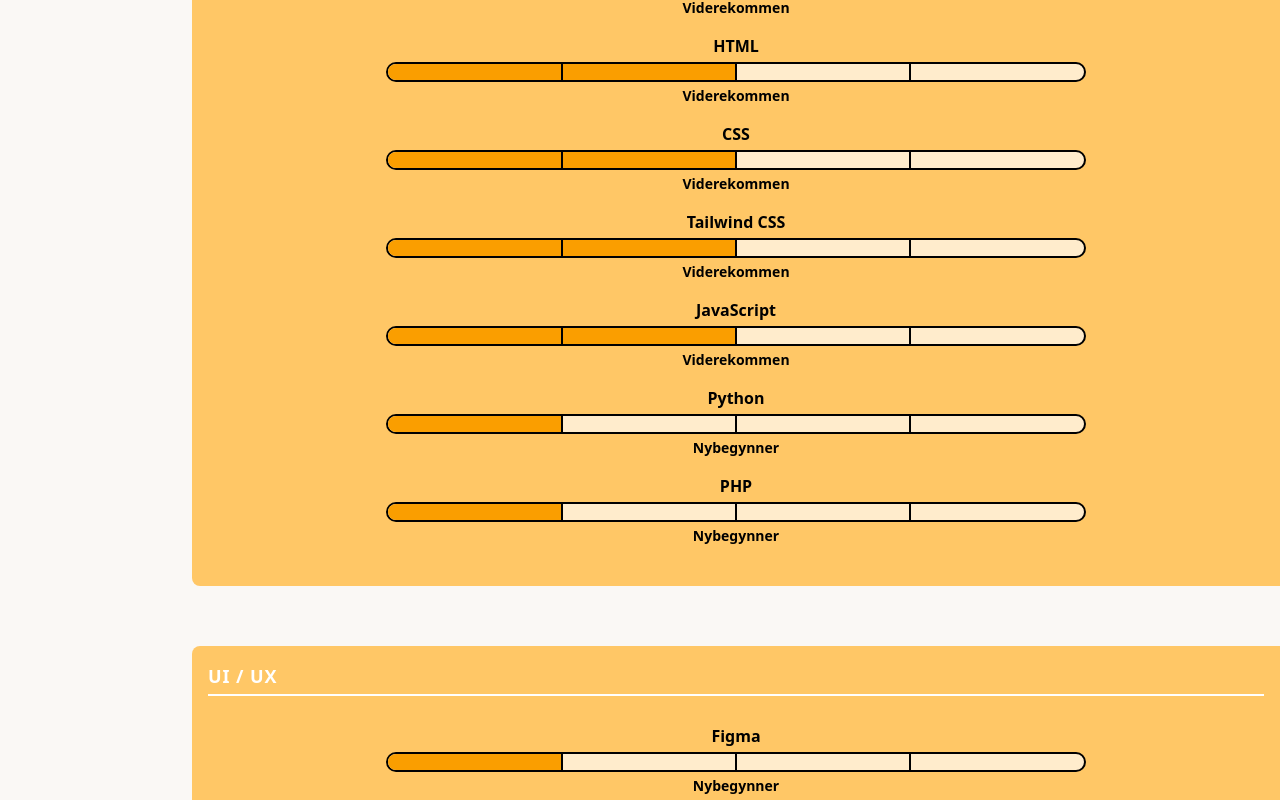
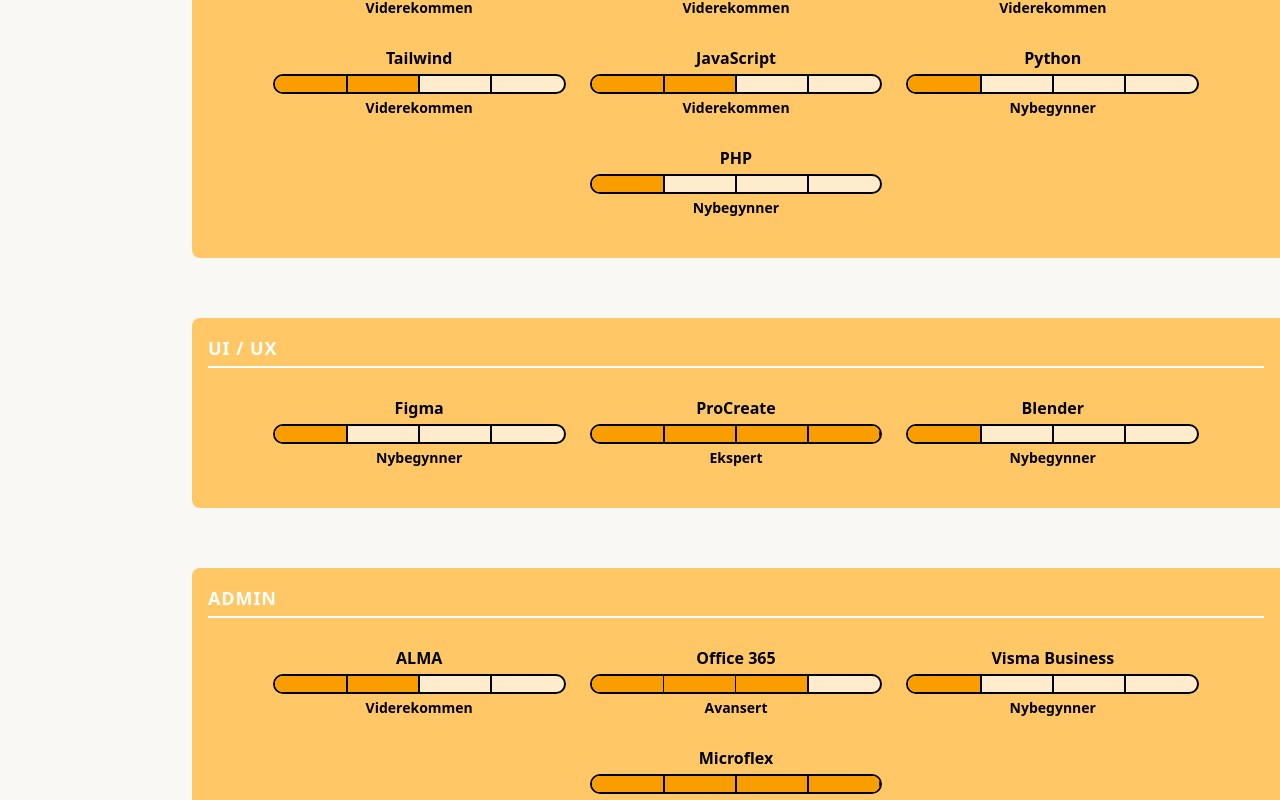
Before and after one commit to heikkuj/portfolio, a Next.js app: page / in a window 1280 px wide. Shown: the part 720-1520 px from the top of the page. Built offline with nearby package versions, Linux system fonts and the light colour scheme; a web font is replaced by a local one.

Commit message:
sized and centered progress bars

```diff
--- a/app/page.tsx
+++ b/app/page.tsx
@@ -34,14 +34,28 @@
 
         {/* CODE STACK SECTION */}
         <div>
-          <ContainerR title={'Code Stack'}>
+          <ContainerR title={'KODE'}>
+            <div className="w-[50%] md:w-[40%] lg:w-[30%]">
               <ProgIntermediate title={'React'} />
+            </div>
+            <div className="w-[50%] md:w-[40%] lg:w-[30%]">
               <ProgIntermediate title={'HTML'} />
+            </div>
+            <div className="w-[50%] md:w-[40%] lg:w-[30%]">
               <ProgIntermediate title={'CSS'} />
-            <ProgIntermediate title={'Tailwind CSS'} />
+            </div>
+            <div className="w-[50%] md:w-[40%] lg:w-[30%]">
+              <ProgIntermediate title={'Tailwind'} />
+            </div>
+            <div className="w-[50%] md:w-[40%] lg:w-[30%]">
               <ProgIntermediate title={'JavaScript'} />
+            </div>
+            <div className="w-[50%] md:w-[40%] lg:w-[30%]">
               <ProgNovice title={'Python'} />
+            </div>
+            <div className="w-[50%] md:w-[40%] lg:w-[30%]">
               <ProgNovice title={'PHP'} />
+            </div>
           </ContainerR>
         </div>
 
@@ -49,9 +63,15 @@
         <div className="my-15">
 
           <ContainerR title='UI / UX'>
+            <div className="w-[50%] md:w-[40%] lg:w-[30%]">
               <ProgNovice title={'Figma'} />
+            </div>
+            <div className="w-[50%] md:w-[40%] lg:w-[30%]">
               <ProgPro title={'ProCreate'} />
+            </div>
+            <div className="w-[50%] md:w-[40%] lg:w-[30%]">
               <ProgNovice title={'Blender'} />
+            </div>
 
           </ContainerR>
         </div>
@@ -60,10 +80,18 @@
         <div className="my-15">
           <ContainerR title='Admin'>
 
+            <div className="w-[50%] md:w-[40%] lg:w-[30%]">
               <ProgIntermediate title={'ALMA'} />
+            </div>
+            <div className="w-[50%] md:w-[40%] lg:w-[30%]">
               <ProgAdvanced title={'Office 365'} />
+            </div>
+            <div className="w-[50%] md:w-[40%] lg:w-[30%]">
               <ProgNovice title={'Visma Business'} />
-            <ProgPro title={'Microflex NXMenu'} />
+            </div>
+            <div className="w-[50%] md:w-[40%] lg:w-[30%]">
+              <ProgPro title={'Microflex'} />
+            </div>
 
           </ContainerR>
         </div>
--- a/components/container-right.jsx
+++ b/components/container-right.jsx
@@ -3,13 +3,13 @@
 export default function ContainerR({children, title}) {
   return (
     <div className="flex flex-col mt-2 p-4 pb-6 w-[85vw] h-auto justify-self-end bg-primary-2 rounded-l-lg">
-
-        <h1 className="font-semibold text-lg uppercase tracking-wider text-white text-center md:text-left lg:text-left">{title}</h1>
+      <h1 className="font-semibold text-lg uppercase tracking-wider text-white">{title}</h1>
 
         <div className='h-[1px] w-full border-white border-1 mt-1 mb-4' />
 
-        <div className='text-right'>
+        <div className='flex flex-row flex-wrap justify-center'>
         {children}
+
         </div>
     </div>
   )
--- a/components/progress-bar.jsx
+++ b/components/progress-bar.jsx
@@ -2,10 +2,10 @@
 
 export function ProgNovice({ title }) {
   return (
-    <div className="flex flex-col font-semibold mx-2 my-3 place-items-center">
+    <div className="flex flex-col font-semibold mx-3 my-3 place-items-center">
         <h2>{title}</h2>
 
-        <div className='flex mt-1 bg-primary-3 rounded-full h-[15px] lg:h-[20px] overflow-hidden w-[80%] max-w-[400px] lg:max-w-[700px] md:max-w-[700px] border-2'>
+        <div className='flex mt-1 bg-primary-3 rounded-full h-[15px] lg:h-[20px] overflow-hidden w-[100%] max-w-[400px] lg:max-w-[700px] md:max-w-[700px] border-2'>
             <div className="w-[25%] border-r-1 bg-primary-1" />
             <div className="w-[25%] border-x-1 " />
             <div className="w-[25%] border-x-1" />
@@ -18,10 +18,10 @@
 
 export function ProgIntermediate({ title }) {
   return (
-    <div className="flex flex-col font-semibold mx-2 my-3 place-items-center">
+    <div className="flex flex-col font-semibold mx-3 my-3 place-items-center">
         <h2>{title}</h2>
 
-        <div className='flex mt-1 bg-primary-3 rounded-full h-[15px] lg:h-[20px] overflow-hidden w-[80%] max-w-[400px] lg:max-w-[700px] md:max-w-[700px] border-2'>
+        <div className='flex mt-1 bg-primary-3 rounded-full h-[15px] lg:h-[20px] overflow-hidden w-[100%] max-w-[400px] lg:max-w-[700px] md:max-w-[700px] border-2'>
             <div className="w-[25%] border-r-1 bg-primary-1" />
             <div className="w-[25%] border-x-1 bg-primary-1" />
             <div className="w-[25%] border-x-1" />
@@ -34,10 +34,10 @@
 
 export function ProgAdvanced({ title }) {
   return (
-    <div className="flex flex-col font-semibold mx-2 my-3 place-items-center">
+    <div className="flex flex-col font-semibold mx-3 my-3 place-items-center">
         <h2>{title}</h2>
 
-        <div className='flex mt-1 bg-primary-3 rounded-full h-[15px] lg:h-[20px] overflow-hidden w-[80%] max-w-[400px] lg:max-w-[700px] md:max-w-[700px] border-2'>
+        <div className='flex mt-1 bg-primary-3 rounded-full h-[15px] lg:h-[20px] overflow-hidden w-[100%] max-w-[400px] lg:max-w-[700px] md:max-w-[700px] border-2'>
             <div className="w-[25%] border-r-1 bg-primary-1" />
             <div className="w-[25%] border-r-1 bg-primary-1" />
             <div className="w-[25%] border-r-1 bg-primary-1" />
@@ -50,10 +50,10 @@
 
 export function ProgPro({ title }) {
   return (
-    <div className="flex flex-col font-semibold mx-2 my-3 place-items-center">
+    <div className="flex flex-col font-semibold mx-3 my-3 place-items-center text-center">
         <h2>{title}</h2>
 
-        <div className='flex mt-1 bg-primary-3 rounded-full h-[15px] lg:h-[20px] overflow-hidden w-[80%] max-w-[400px] lg:max-w-[700px] md:max-w-[700px] border-2'>
+        <div className='flex mt-1 bg-primary-3 rounded-full h-[15px] lg:h-[20px] overflow-hidden w-[100%] max-w-[400px] lg:max-w-[700px] md:max-w-[700px] border-2'>
             <div className="w-[25%] border-r-1 bg-primary-1" />
             <div className="w-[25%] border-x-1 bg-primary-1" />
             <div className="w-[25%] border-x-1 bg-primary-1" />
```
Lines whose indentation alone changed are shown as unchanged.
